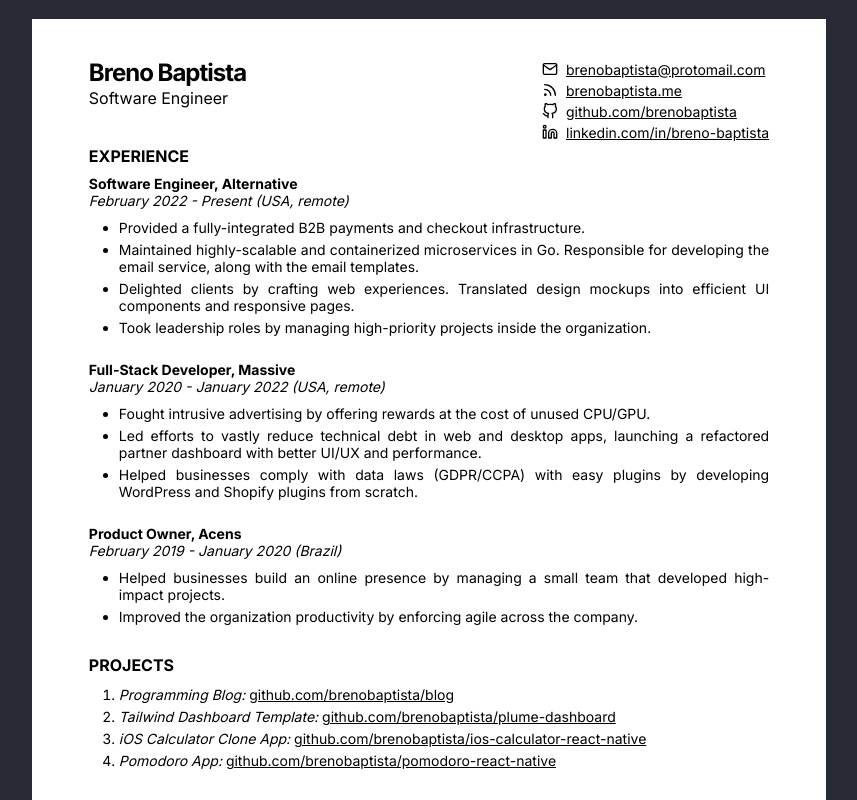
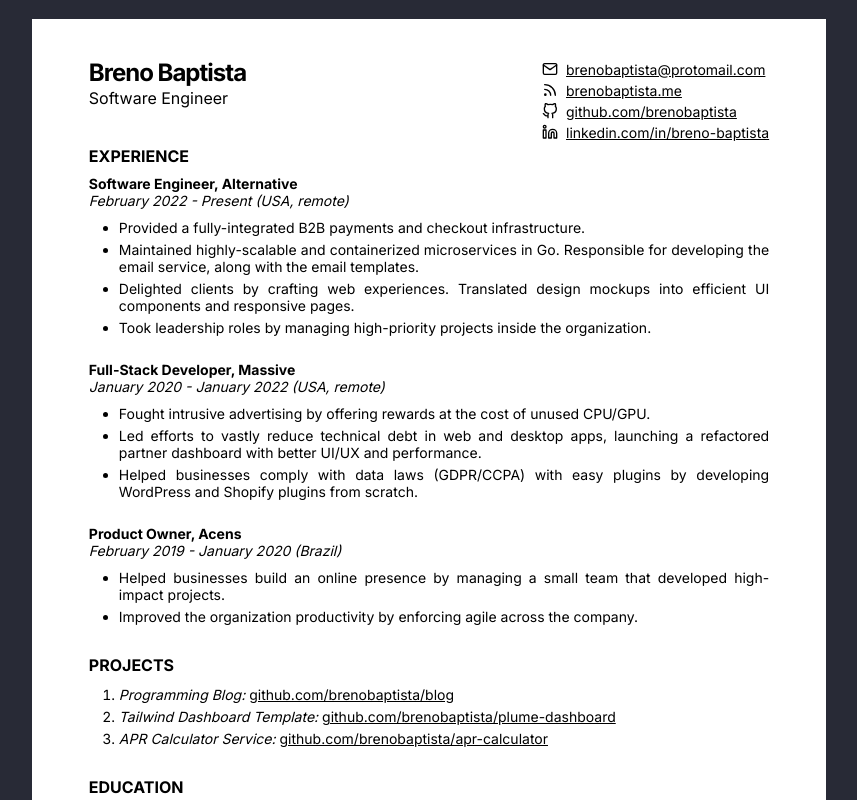
Before and after one commit to brenobaptista/blog, a Next.js app: page /resume in a window 1280 px wide. Shown: the top 800 px of the page, without its empty margins (211-1068 px from the left). Built offline with nearby package versions, Linux system fonts and the light colour scheme.

Commit message:
Update projects in resume

```diff
--- a/src/pages/resume.tsx
+++ b/src/pages/resume.tsx
@@ -155,25 +155,13 @@ const Resume = (): JSX.Element => (
               </a>
             </li>
             <li>
-              <i>iOS Calculator Clone App: </i>
+              <i>APR Calculator Service: </i>
               <a
-                href='https://github.com/brenobaptista/ios-calculator-react-native'
+                href='https://github.com/brenobaptista/apr-calculator'
                 target='_blank'
                 rel='noreferrer noopener'
               >
-                <span>
-                  github.com/brenobaptista/ios-calculator-react-native
-                </span>
-              </a>
-            </li>
-            <li>
-              <i>Pomodoro App: </i>
-              <a
-                href='https://github.com/brenobaptista/pomodoro-react-native'
-                target='_blank'
-                rel='noreferrer noopener'
-              >
-                <span>github.com/brenobaptista/pomodoro-react-native</span>
+                <span>github.com/brenobaptista/apr-calculator</span>
               </a>
             </li>
           </ol>
```
Also changed, not shown: 1 other file (tests, documents, lock files or other folders).
